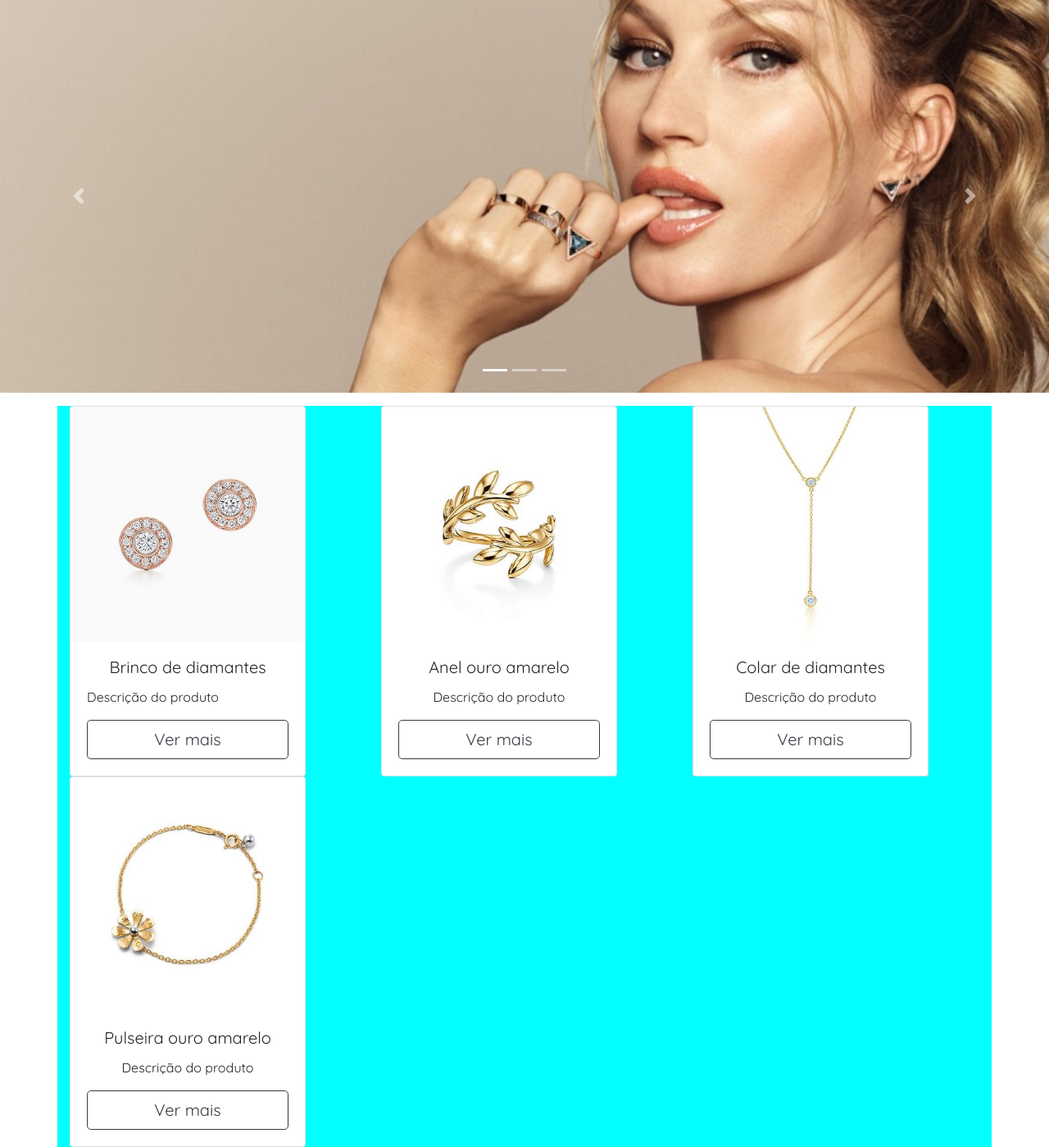
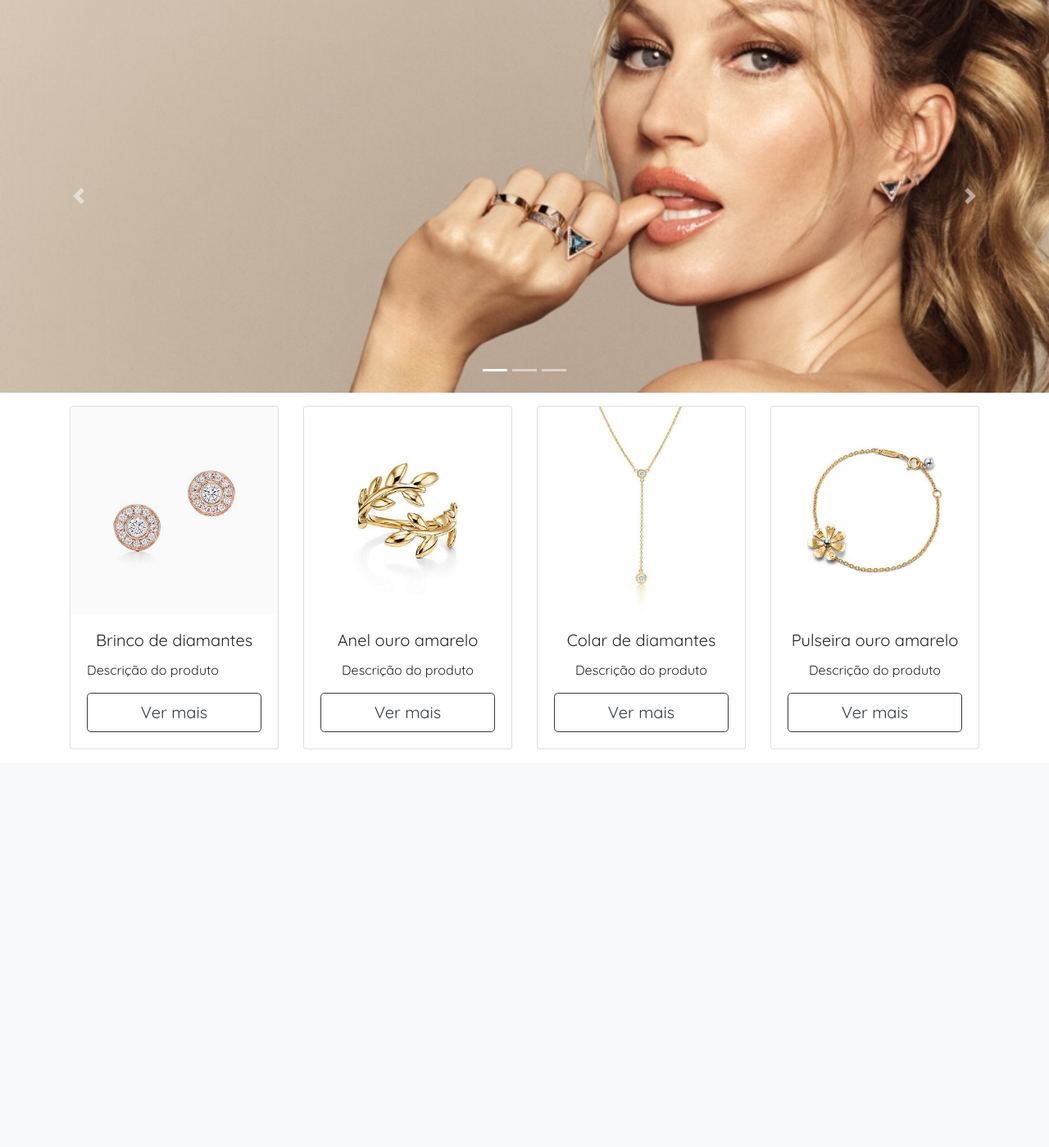
Before and after one commit to GabrielCeffas/Equipe-3-Trainee-2019.2, a PHP site: page / in a window 1280 px wide. Shown: the part 67-1466 px from the top of the page at 82% size. After the commit the page ends 981 px from the top, so only its background shows below. Run offline with PHP 8.4, Linux system fonts and the light colour scheme; some libraries are stand-ins or nearby versions.

Commit message:
centralizei o container

```diff
--- a/css/styles.css
+++ b/css/styles.css
@@ -5,7 +5,3 @@ body {
 .nav-home {
     font-size: 120%;
 }
-
-.ct-home {
-    background-color: aqua;
-}
--- a/index.html
+++ b/index.html
@@ -80,8 +80,8 @@
 
   <div class="container ct-home mt-3">
     <div class="row">
-      <div class="col">
-        <div class="card" style="width: 18rem;">
+      <div class="col sm-12 mb-3">
+      <div class="card">
           <img src="img/brinco.jpg" class="card-img-top" alt="...">
           <div class="card-body">
             <h5 class="card-title text-center">Brinco de diamantes</h5>
@@ -90,8 +90,8 @@
           </div>
         </div>
       </div>
-      <div class="col">
-        <div class="card" style="width: 18rem;">
+      <div class="col sm-12 mb-3">
+      <div class="card">
           <img src="img/anel.jpg" class="card-img-top" alt="...">
           <div class="card-body">
             <h5 class="card-title text-center">Anel ouro amarelo</h5>
@@ -100,8 +100,8 @@
           </div>
         </div>
       </div>
-      <div class="col">
-        <div class="card" style="width: 18rem;">
+      <div class="col sm-12 mb-3">
+        <div class="card">
           <img src="img/colar.jpg" class="card-img-top" alt="...">
           <div class="card-body">
             <h5 class="card-title text-center">Colar de diamantes</h5>
@@ -110,8 +110,8 @@
           </div>
         </div>
       </div>
-      <div class="col">
-        <div class="card" style="width: 18rem;">
+      <div class="col sm-12 mb-3">
+        <div class="card">
           <img src="img/pulseira.jpg" class="card-img-top" alt="...">
           <div class="card-body">
             <h5 class="card-title text-center">Pulseira ouro amarelo</h5>
```
